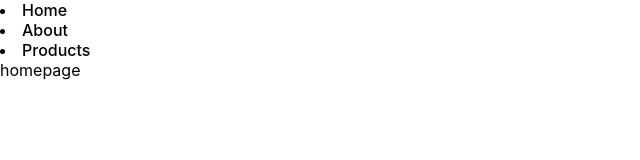
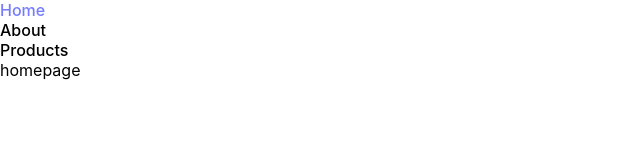
Before and after one commit to GioiPronesti/react-router, a React (Vite) app: page / in a window 1280 px wide. Shown: the top 160 px of the page, without its empty margins (0-640 px from the left). Built offline with nearby package versions, Linux system fonts and the light colour scheme.

Commit message:
fix: modify of navbar components

```diff
--- a/src/components/Navbar.jsx
+++ b/src/components/Navbar.jsx
@@ -4,10 +4,18 @@ export default function Navbar(){
 
     return (
         <div>
-            <nav>
-                <li><NavLink to="/">Home</NavLink></li>
-                <li><NavLink to="/about">About</NavLink></li>
-                <li><NavLink to="/products">Products</NavLink></li>
+            <nav className="nav">
+               <ul className="menu" >
+                    <li>
+                        <NavLink to="/">Home</NavLink>
+                    </li>
+                    <li>
+                        <NavLink to="/about">About</NavLink>
+                    </li>
+                    <li>
+                        <NavLink to="/products">Products</NavLink>
+                    </li>
+               </ul>
             </nav>
         </div>
     )
```
